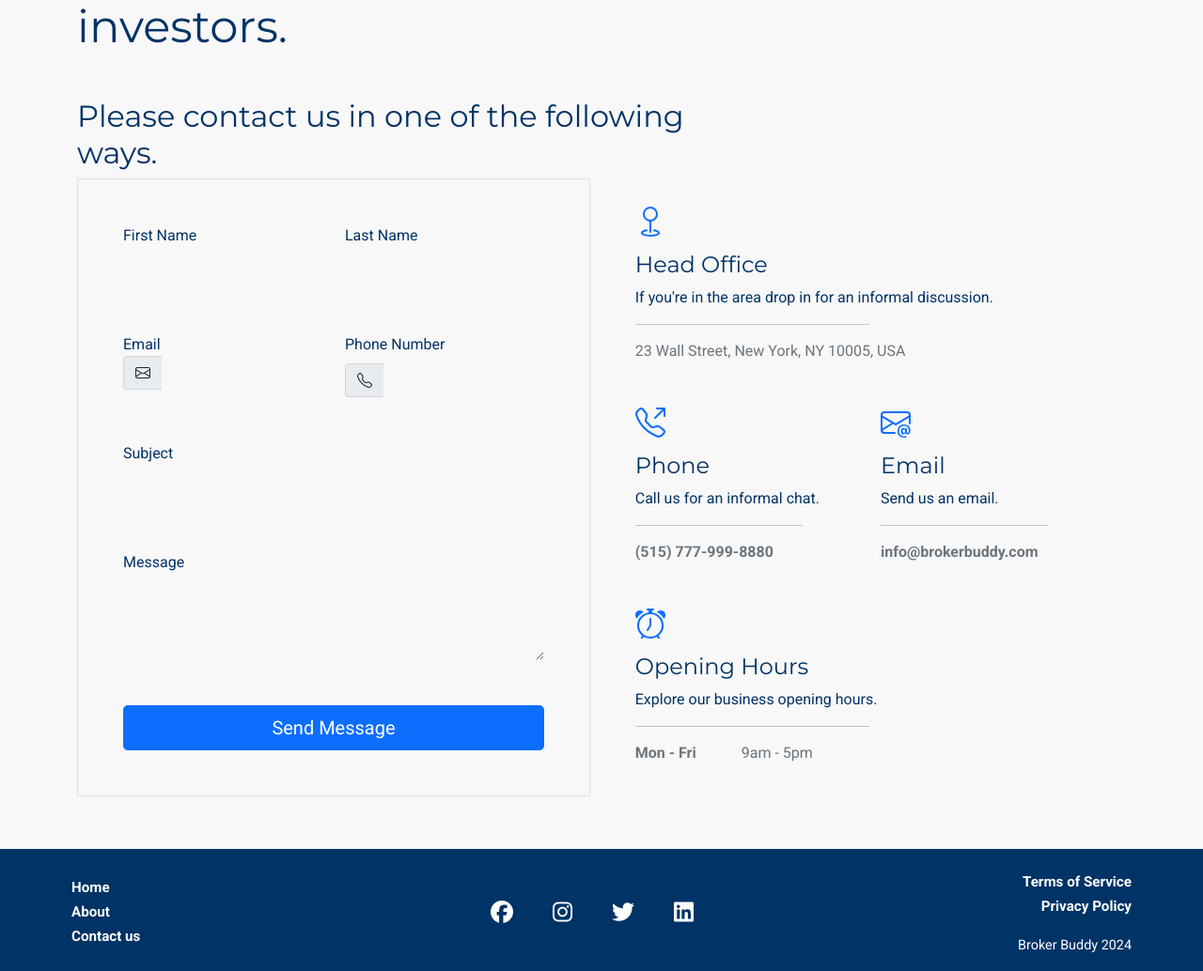
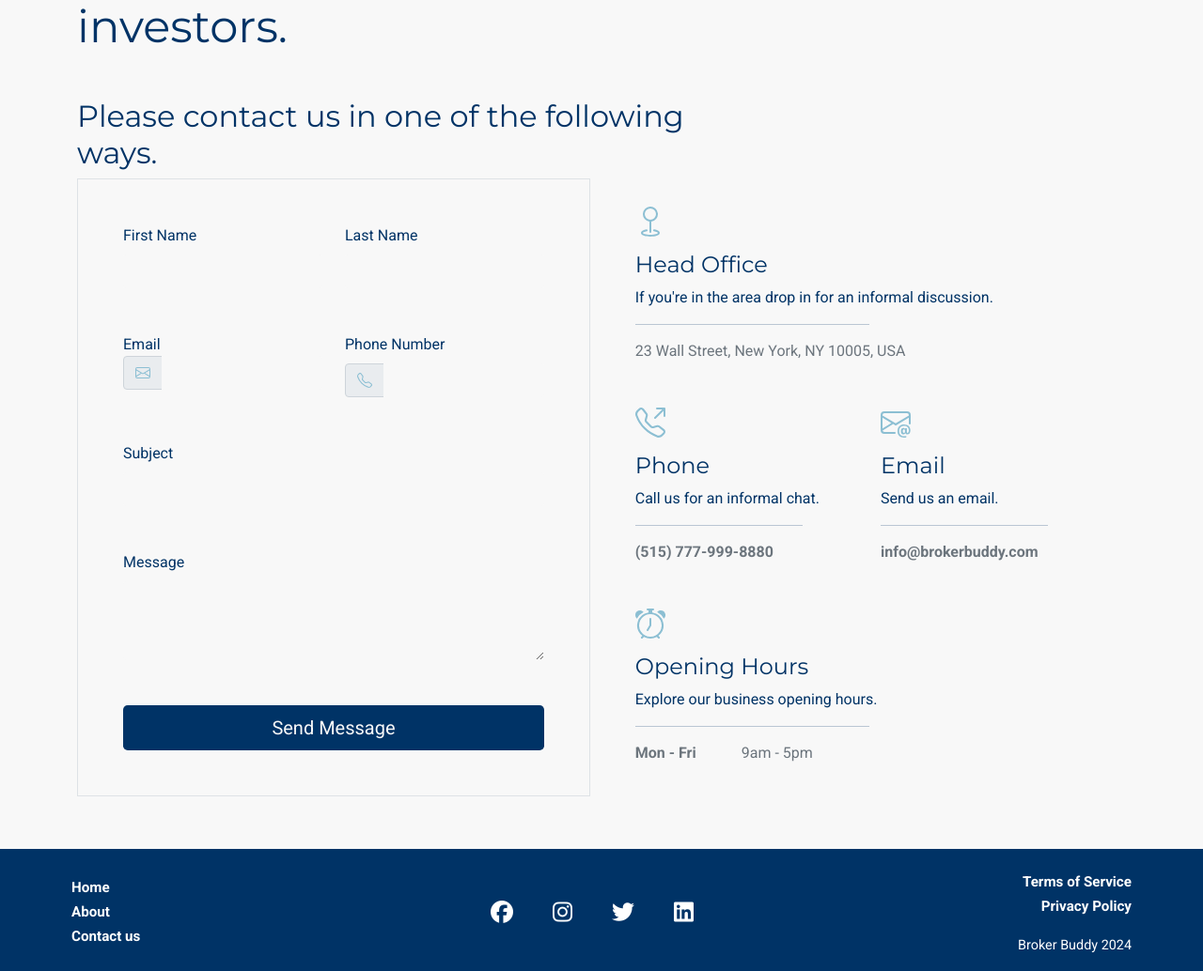
Before and after one commit to e-kai00/finFlare, a Django app: page /contact/contact/ in a window 1280 px wide. Shown: the part 351-1385 px from the top of the page at 94% size. Run offline with Django 4.2, Linux system fonts and the light colour scheme; some libraries are stand-ins or nearby versions.

Commit message:
Adjust color on button and icons

```diff
--- a/contact/static/contact/css/contact.css
+++ b/contact/static/contact/css/contact.css
@@ -0,0 +1,3 @@
+svg {
+    fill: var(--secondary-color);
+}
--- a/contact/templates/contact/contact.html
+++ b/contact/templates/contact/contact.html
@@ -82,7 +82,7 @@
                             </div>
                             <div class="col-12">
                                 <div class="d-grid">
-                                    <button class="btn btn-primary btn-lg" type="submit">Send Message</button>
+                                    <button class="btn btn-signup btn-lg" type="submit">Send Message</button>
                                 </div>
                             </div>
                         </div>
```
